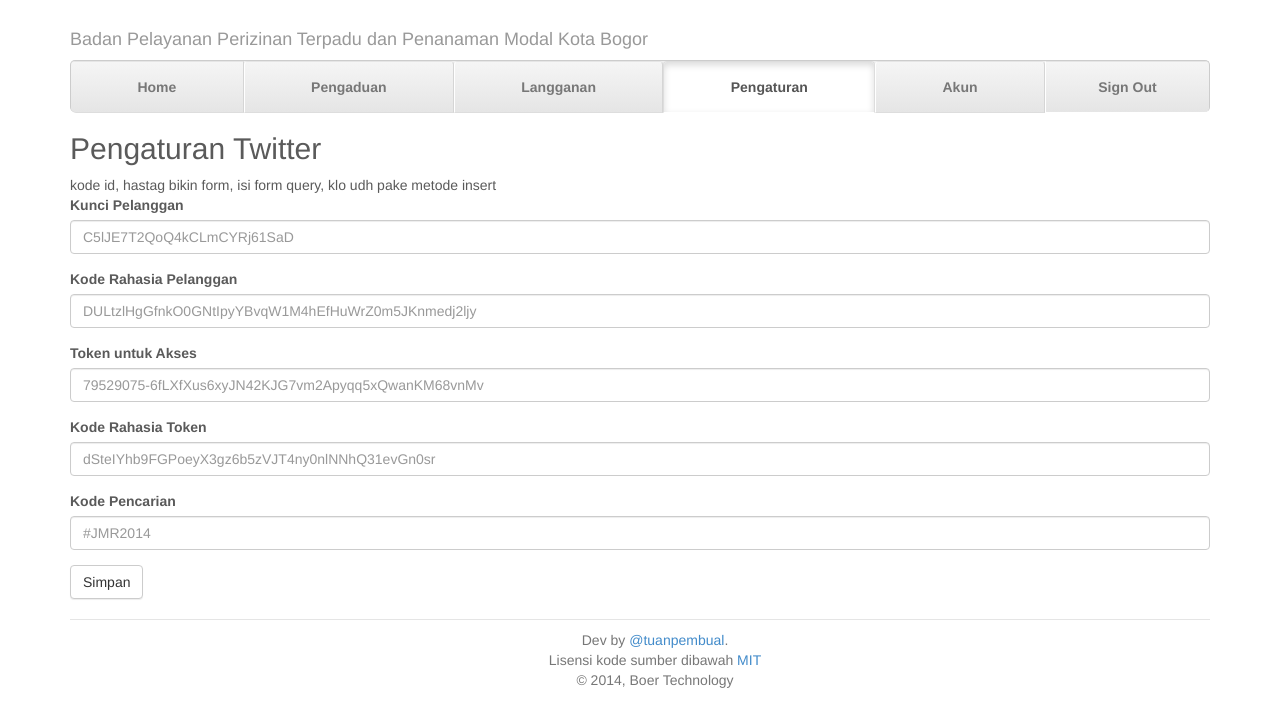
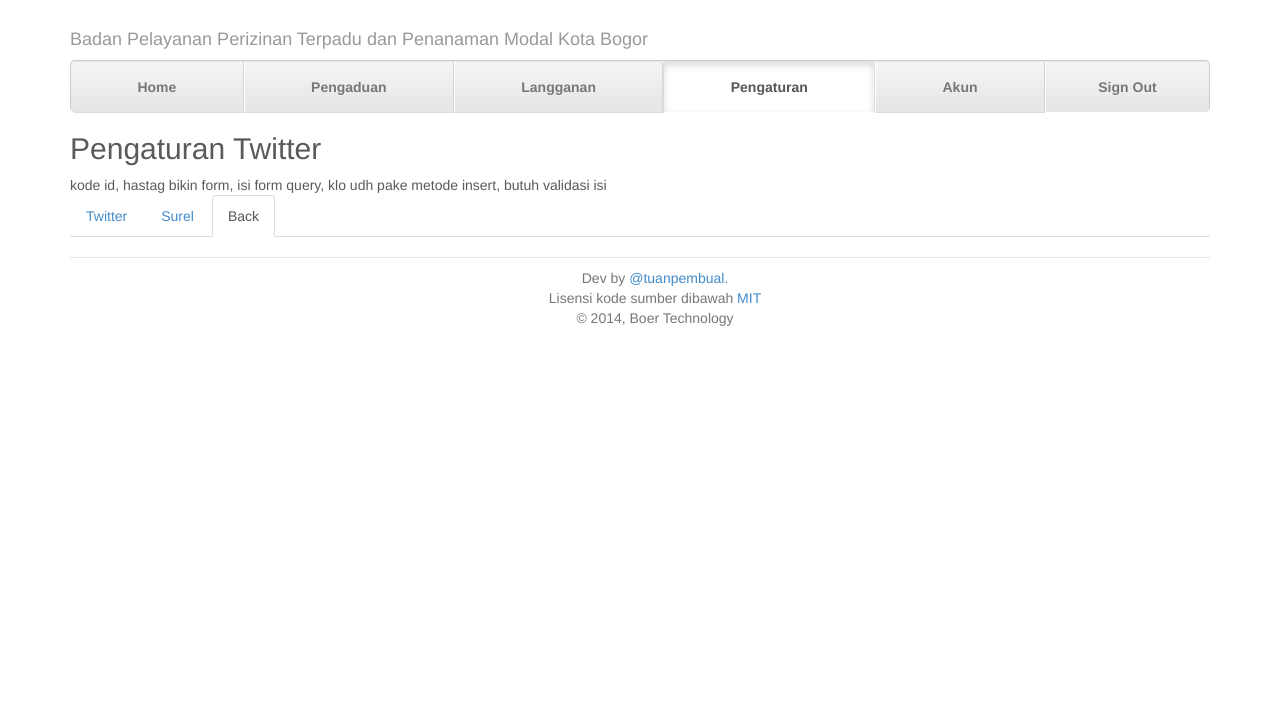
Before and after one commit to parara/pip, a PHP site: page / in a window 1280 px wide, after a click on "Pengaturan". Shown: the top 727 px of the page. Run offline with PHP 8.4, Linux system fonts and the light colour scheme; a user stored in the database is signed in; data comes from the database, SQL or seed files in the repository; data that the repository does not hold is empty.

Commit message:
design tab

```diff
--- a/twitapp/index.php
+++ b/twitapp/index.php
@@ -82,7 +82,19 @@ include('config.php');
   	<h2>Pengaturan Twitter</h2>
   	kode id, hastag
 		bikin form,
-		isi form query, klo udh pake metode insert
+		isi form query, klo udh pake metode insert,
+		butuh validasi isi
+
+		<ul class="nav nav-tabs" role="tablist">
+		  <li role="presentation"><a href="#twitter" role="tab" data-toggle="tab">Twitter</a></li>
+		  <li role="presentation"><a href="#email" role="tab" data-toggle="tab">Surel</a></li>
+		  <li role="presentation" class="active"><a href="#disable" role="tab" data-toggle="tab">Back</a></li>
+		</ul>
+
+		<!-- Tab panes -->
+		<div class="tab-content">
+			<div role="tabpanel" class="tab-pane active" id="disable"></div>
+		  <div role="tabpanel" class="tab-pane" id="twitter">
 		  	<?php
 					// save
 					include('config.php');
@@ -97,7 +109,7 @@ include('config.php');
 					}
 				?>
 
-		<form role="form" action="#pengaturan" method="POST">
+				<form role="form" action="" method="POST">
 				<?php
 				  $atur = mysql_query("SELECT * FROM Twitter");
 				  while ($row = mysql_fetch_array($atur)) {
@@ -130,6 +142,11 @@ include('config.php');
 				  </div>
 				  <button type="submit" class="btn btn-default">Simpan</button>
 				</form>
+
+		  </div>
+		  <div role="tabpanel" class="tab-pane" id="email">...</div>
+		</div>
+
   </div>
 
 
```
Also changed, not shown: twitapp/js/staytab.js (added, +18 -0 lines). Lines whose indentation alone changed are shown as unchanged.
